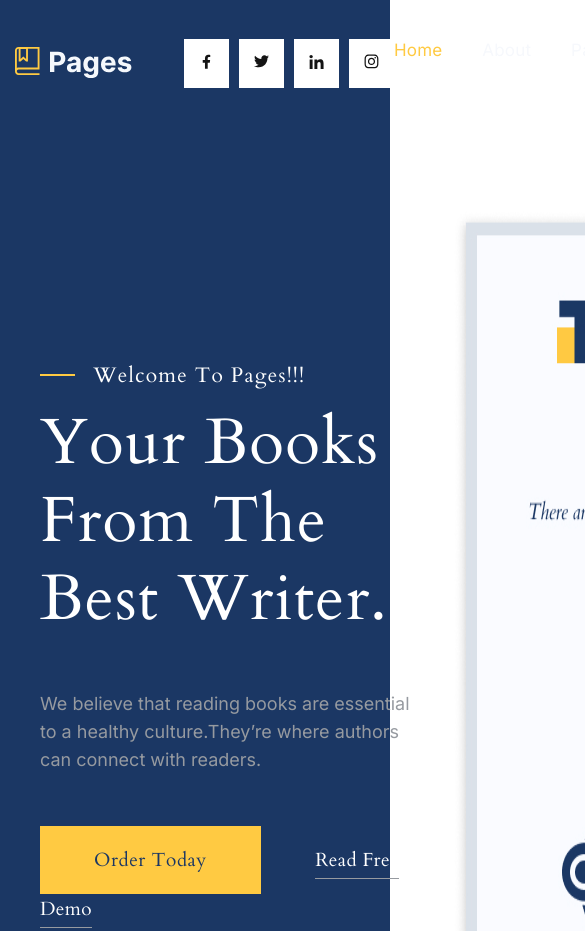
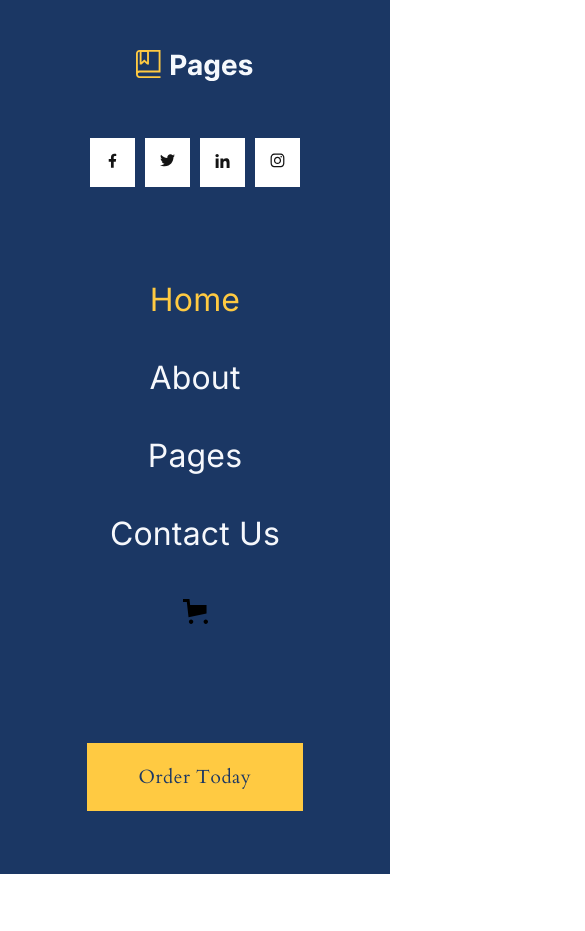
Before and after one commit to AntonDorosh/the-dark-light, a plain HTML site: page index.html in a window 390 px wide. Shown: the top 931 px of the page, 585 px wide, since content can reach past the window. After the commit the page ends 874 px from the top, so only its background shows below. Drawn offline with Linux system fonts and the light colour scheme.

Commit message:
adds media query for header-top

```diff
--- a/index.html
+++ b/index.html
@@ -130,7 +130,7 @@
             </button>
           </div>
         </div>
-        <div class="header__content">
+        <!-- <div class="header__content">
           <div class="header__content-inner">
             <div class="header__content-text">
               <span class="header__content-line"></span>
@@ -192,9 +192,10 @@
               src="./images/the-dark-light-max.jpg"
               alt="the-dark-light-book" />
           </div>
-        </div>
+        </div> -->
       </div>
     </header>
+    <!-- <main class="main">
       <section class="books">
         <div class="container">
           <h2 class="books__title title">The Author’s Book</h2>
@@ -713,7 +714,7 @@
           </div>
         </div>
       </section>
-  </body>
+    </main>
     <footer class="footer">
       <div class="container">
         <div class="footer__inner">
@@ -860,5 +861,6 @@
           <a class="footer__copyright-link" href="#">Webflow</a>
         </p>
       </div>
-  </footer>
+    </footer> -->
+  </body>
 </html>
--- a/scss/styles.scss
+++ b/scss/styles.scss
@@ -22,7 +22,8 @@ $background-section-color: #F5F8FC;
 .button {
   font-family: $heading-text-font;
   cursor: pointer;
-  padding: 18px 52px;
+  padding: 18px 0;
+  width: 50%;
   border: 2px solid $accent-yellow-color;
   line-height: 28px;
   font-size: 19px;
@@ -116,12 +117,18 @@ body {
 }
 .header__top {
   display: flex;
-  justify-content: space-between;
   &-left,
   &-right {
     display: flex;
-    gap: 50px;
     align-items: center;
+  }
+  &-left {
+    flex-grow: 1;
+    justify-content: space-around;
+  }
+  &-right {
+    flex-grow: 2;
+    justify-content: space-around;
   }
   &-button {
     @extend %header-button;
@@ -149,9 +156,10 @@ body {
   }
 }
 .menu__nav {
+  width: 100%;
   &-items {
     display: flex;
-    gap: 40px;
+    justify-content: space-around;
   }
   &-link {
     font-size: 17px;
@@ -172,6 +180,8 @@ body {
     color: $accent-yellow-color;
   }
 }
+
+
 
 .header__content {
   &-inner {
@@ -921,3 +931,48 @@ body {
     }
   }
 }
+
+@media (max-width: 1100px) {
+  .header__top {
+    flex-direction: column;
+    row-gap: 20px;
+  }
+  .header__top-left {
+    justify-content: space-evenly;
+  }
+  .button {
+    width: 25%;
+  }
+
+}
+
+@media (max-width: 700px) {
+  .header__top-right {
+    flex-direction: column;
+    gap: 20px;
+  }
+  .button {
+    width: 60%;
+  }
+}
+
+@media (max-width: 500px) {
+  .header__top-left {
+    flex-direction: column;
+    gap: 20px;
+  }
+  .menu__nav-items {
+    flex-direction: column;
+    align-items: center;
+    gap: 50px;
+  }
+  .header__top {
+    height: 100vh;
+  }
+  .menu__nav-link {
+    font-size: 2rem;
+  }
+  .logo {
+    width: 100%;
+  }
+}
```
Also changed, not shown: css/styles.css. Lines whose indentation alone changed are shown as unchanged.
